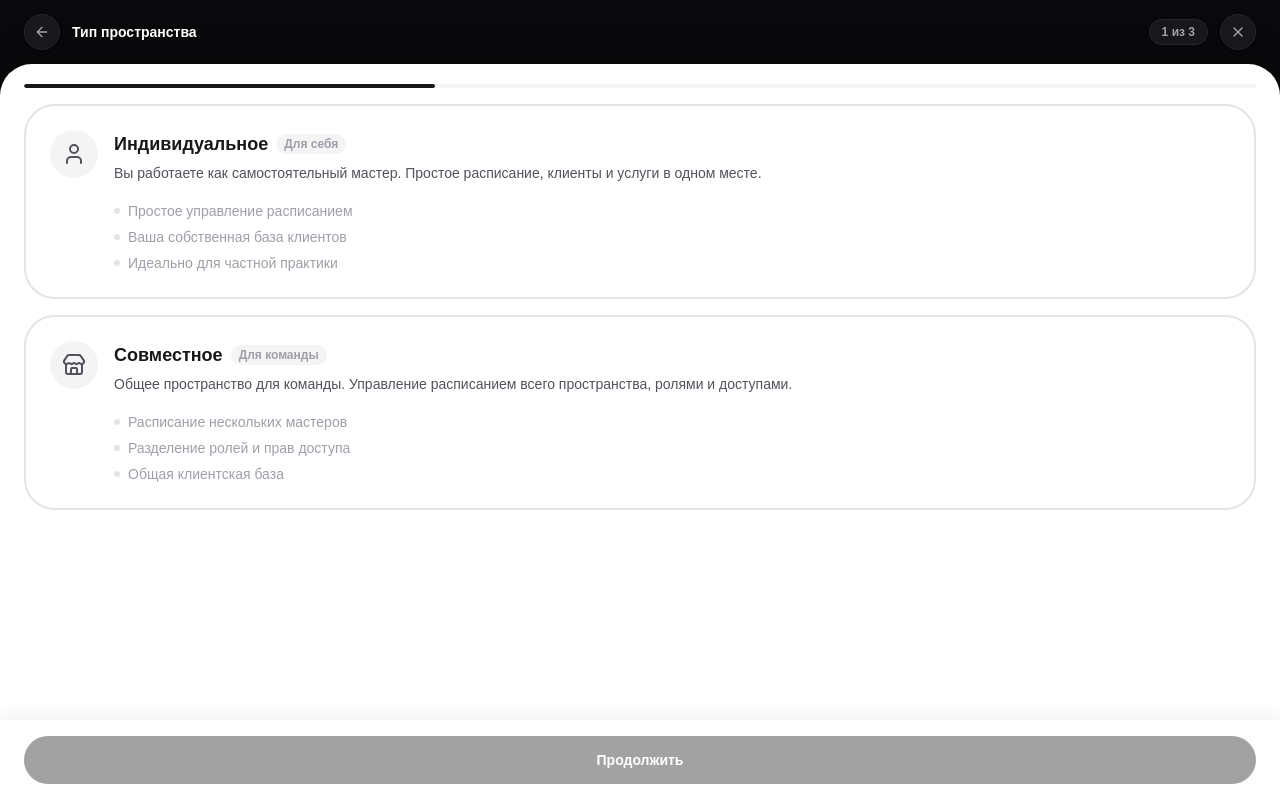
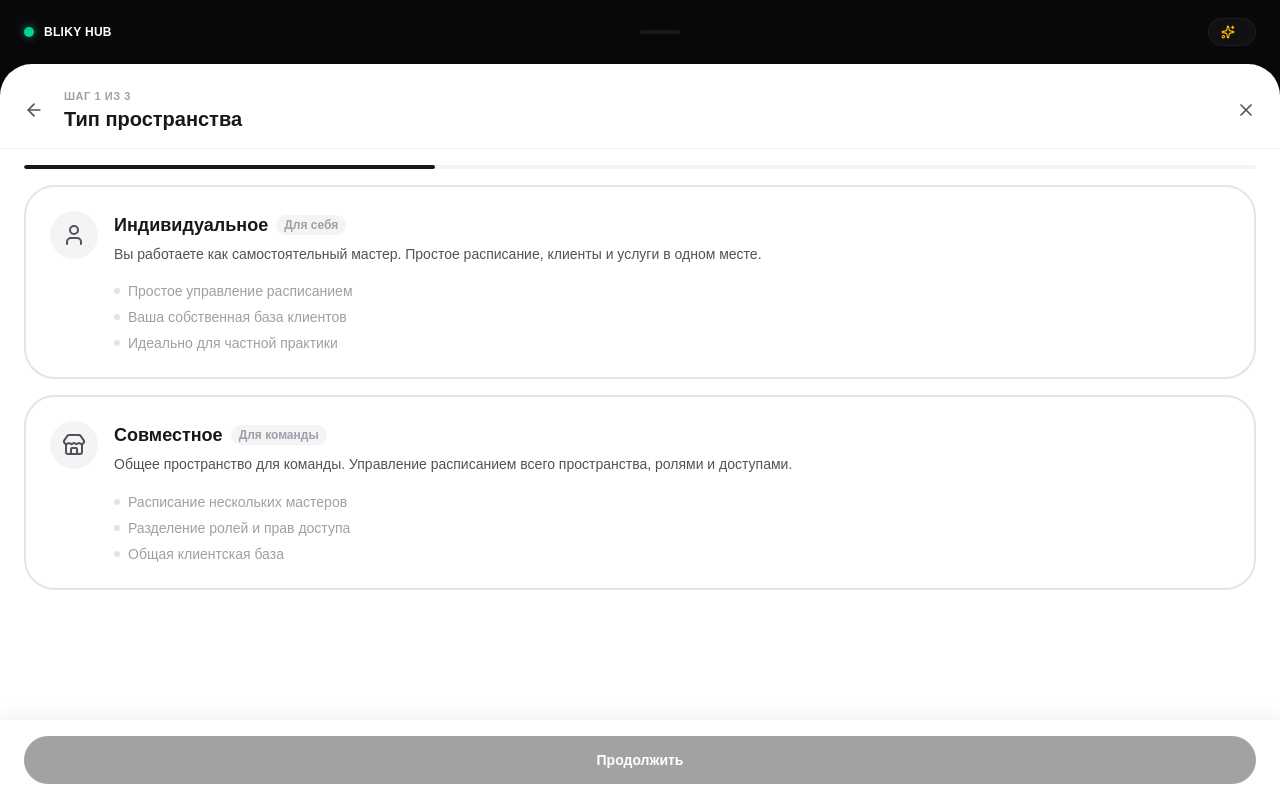
Before and after one commit to bliky-app/client, a React (Vite) app in the folder apps/web/: page /workspace/new in a window 1280 px wide. Built offline with nearby package versions, Linux system fonts and the light colour scheme; sample sign-in values are in the browser's storage.

Commit message:
style: add background Hub status bar with brand logo, drag indicator, and user info above modal panels

```diff
--- a/apps/web/src/pages/settings/UserSettingsPage.tsx
+++ b/apps/web/src/pages/settings/UserSettingsPage.tsx
@@ -1,6 +1,6 @@
 import { useState, useEffect, useRef } from "react"
 import { useNavigate } from "react-router-dom"
-import { X, Check, Sun, Moon, Monitor, LogOut, Camera, Trash2, ShieldCheck } from "lucide-react"
+import { X, Check, Sun, Moon, Monitor, LogOut, Camera, Trash2, ShieldCheck, Sparkles } from "lucide-react"
 import { useAuth } from "@/lib/AuthProvider"
 import { useTheme } from "@/lib/ThemeProvider"
 import { useToast } from "@/lib/ToastProvider"
@@ -183,24 +183,41 @@ export default function UserSettingsPage() {
 
   return (
     <div className="flex flex-col flex-1 bg-hub-base h-svh overflow-hidden">
-      {/* Functional Top Hub Toolbar */}
-      <div className="h-16 px-6 flex items-center justify-between shrink-0 z-30">
-        <span className="text-sm font-bold text-hub-text">
-          Профиль
-        </span>
+      {/* Background Hub Status Bar */}
+      <div className="h-16 px-6 flex items-center justify-between shrink-0 z-10">
+        <div className="flex items-center gap-2.5">
+          <div className="w-2.5 h-2.5 rounded-full bg-emerald-400 shadow-[0_0_8px_rgba(52,211,153,0.6)]" />
+          <span className="text-xs font-bold text-hub-text tracking-wide uppercase">Bliky Hub</span>
+        </div>
 
-        <button
-          type="button"
-          onClick={() => navigate("/")}
-          className="w-9 h-9 rounded-xl bg-hub-surface border border-hub-border text-hub-text-muted hover:text-hub-text hover:bg-hub-surface-hover flex items-center justify-center transition-all active:scale-95 shadow-sm"
-          title="Закрыть"
-        >
-          <X className="w-4 h-4" />
-        </button>
+        {/* Modal Handle */}
+        <div className="w-10 h-1 bg-hub-border rounded-full opacity-60" />
+
+        {user && (
+          <div className="flex items-center gap-2 px-3 py-1.5 rounded-2xl bg-hub-surface/60 border border-hub-border/50 text-hub-text-muted text-xs font-medium">
+            <Sparkles className="w-3.5 h-3.5 text-amber-400" />
+            <span className="truncate max-w-32">{user.fullName || user.shortName}</span>
+          </div>
+        )}
       </div>
 
       {/* White wizard panel */}
       <div className="flex flex-col flex-1 bg-panel-base rounded-t-[32px] shadow-[0_-8px_32px_rgba(0,0,0,0.18)] overflow-hidden animate-in slide-in-from-bottom-8 fade-in duration-300 ease-out">
+        {/* Panel Header */}
+        <div className="flex items-center justify-between gap-3 px-6 pt-6 pb-4 shrink-0 border-b border-panel-border-subtle">
+          <h1 className="text-xl font-bold text-panel-text leading-tight truncate">
+            Профиль
+          </h1>
+
+          <button
+            type="button"
+            onClick={() => navigate("/")}
+            className="p-2 -mr-2 rounded-full text-panel-text-muted hover:text-panel-text hover:bg-panel-surface-hover transition-colors"
+          >
+            <X className="w-5 h-5" />
+          </button>
+        </div>
+
         {/* Content Body */}
         <div className="flex-1 overflow-y-auto px-6 pt-6 flex flex-col relative">
           {error && (
--- a/apps/web/src/pages/workspace/CreateWorkspacePage.tsx
+++ b/apps/web/src/pages/workspace/CreateWorkspacePage.tsx
@@ -1,6 +1,6 @@
 import { useState } from "react"
 import { useNavigate } from "react-router-dom"
-import { X, ArrowLeft } from "lucide-react"
+import { X, ArrowLeft, Sparkles } from "lucide-react"
 import Step1Type from "./steps/Step1Type"
 import Step2Details from "./steps/Step2Details"
 import Step4Schedule from "./steps/Step4Schedule"
@@ -44,9 +44,9 @@ const INITIAL_DATA: CreateWorkspaceFormData = {
 }
 
 const STEP_LABELS = [
-  "Тип пространства",
-  "Детали пространства",
-  "График работы",
+  "Тип",
+  "Детали",
+  "График",
 ]
 
 export default function CreateWorkspacePage() {
@@ -101,45 +101,58 @@ export default function CreateWorkspacePage() {
 
   return (
     <div className="flex flex-col flex-1 bg-hub-base h-svh overflow-hidden">
-      {/* Functional Top Hub Toolbar */}
-      <div className="h-16 px-6 flex items-center justify-between shrink-0 z-30">
-        {/* Left Side: Back button + Title */}
-        <div className="flex items-center gap-3 min-w-0">
+      {/* Background Hub Status Bar */}
+      <div className="h-16 px-6 flex items-center justify-between shrink-0 z-10">
+        <div className="flex items-center gap-2.5">
+          <div className="w-2.5 h-2.5 rounded-full bg-emerald-400 shadow-[0_0_8px_rgba(52,211,153,0.6)]" />
+          <span className="text-xs font-bold text-hub-text tracking-wide uppercase">Bliky Hub</span>
+        </div>
+
+        {/* Modal Handle */}
+        <div className="w-10 h-1 bg-hub-border rounded-full opacity-60" />
+
+        {user && (
+          <div className="flex items-center gap-2 px-3 py-1.5 rounded-2xl bg-hub-surface/60 border border-hub-border/50 text-hub-text-muted text-xs font-medium">
+            <Sparkles className="w-3.5 h-3.5 text-amber-400" />
+            <span className="truncate max-w-32">{user.fullName || user.shortName}</span>
+          </div>
+        )}
+      </div>
+
+      {/* White wizard panel */}
+      <div className="flex flex-col flex-1 bg-panel-base rounded-t-[32px] shadow-[0_-8px_32px_rgba(0,0,0,0.18)] overflow-hidden animate-in slide-in-from-bottom-8 fade-in duration-300 ease-out">
+        {/* Header */}
+        <div className="flex items-center gap-3 px-6 pt-6 pb-4 shrink-0 border-b border-panel-border-subtle">
           <button
             type="button"
             onClick={handleBack}
-            className="w-9 h-9 rounded-xl bg-hub-surface border border-hub-border text-hub-text-muted hover:text-hub-text hover:bg-hub-surface-hover flex items-center justify-center transition-all active:scale-95 shadow-sm shrink-0"
-            title="Назад"
+            className="p-2 -ml-2 rounded-full text-panel-text-muted hover:text-panel-text hover:bg-panel-surface-hover transition-colors"
           >
-            <ArrowLeft className="w-4 h-4" />
+            <ArrowLeft className="w-5 h-5" />
           </button>
 
-          <span className="text-sm font-bold text-hub-text truncate">
-            {STEP_LABELS[step]}
-          </span>
-        </div>
-
-        {/* Right Side: Step Pill + Close Button */}
-        <div className="flex items-center gap-3 shrink-0">
-          <span className="px-3 py-1 rounded-full bg-hub-surface border border-hub-border text-hub-text-muted text-xs font-semibold">
-            {step + 1} из {totalSteps}
-          </span>
+          <div className="flex-1 min-w-0">
+            <p className="text-[11px] font-bold text-panel-text-subtle uppercase tracking-wider mb-0.5">
+              Шаг {step + 1} из {totalSteps}
+            </p>
+            <h1 className="text-xl font-bold text-panel-text leading-tight truncate">
+              {step === 0 && "Тип пространства"}
+              {step === 1 && "Детали пространства"}
+              {step === 2 && "График работы"}
+            </h1>
+          </div>
 
           <button
             type="button"
             onClick={() => navigate("/")}
-            className="w-9 h-9 rounded-xl bg-hub-surface border border-hub-border text-hub-text-muted hover:text-hub-text hover:bg-hub-surface-hover flex items-center justify-center transition-all active:scale-95 shadow-sm"
-            title="Закрыть"
+            className="p-2 -mr-2 rounded-full text-panel-text-muted hover:text-panel-text hover:bg-panel-surface-hover transition-colors"
           >
-            <X className="w-4 h-4" />
+            <X className="w-5 h-5" />
           </button>
         </div>
-      </div>
 
-      {/* White wizard panel */}
-      <div className="flex flex-col flex-1 bg-panel-base rounded-t-[32px] shadow-[0_-8px_32px_rgba(0,0,0,0.18)] overflow-hidden animate-in slide-in-from-bottom-8 fade-in duration-300 ease-out">
-        {/* Step Progress Line */}
-        <div className="px-6 pt-5 pb-2 shrink-0">
+        {/* Progress bar */}
+        <div className="px-6 pt-4 pb-2 shrink-0">
           <div className="h-1 bg-panel-border-subtle rounded-full overflow-hidden">
             <div
               className="h-full bg-panel-text rounded-full transition-all duration-500 ease-out"
@@ -152,7 +165,7 @@ export default function CreateWorkspacePage() {
         <div className="flex-1 overflow-y-auto px-6 relative flex flex-col">
           {renderStep()}
 
-          {/* Sticky Navigation Footer */}
+          {/* Sticky Navigation Footer (Padded & solid bg-panel-base) */}
           <div className="sticky bottom-0 -mx-6 px-6 py-4 bg-panel-base border-t border-panel-border-subtle shadow-[0_-4px_16px_rgba(0,0,0,0.06)] z-20 shrink-0 mt-auto">
             <Button
               variant="primary"
```
